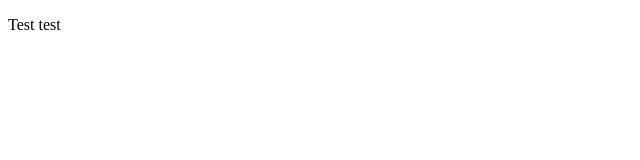
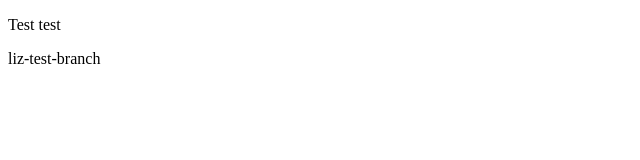
Before and after one commit to elmather89/collab-test, a plain HTML site: page index.html in a window 1280 px wide. Shown: the full height of the page, 0-640 px from the left. Drawn offline with Linux system fonts and the light colour scheme.

Commit message:
testing conflicts

```diff
--- a/index.html
+++ b/index.html
@@ -15,5 +15,12 @@
         </div>
     </div>
 
+    <div class="row">
+        <div class="col-md-12">
+            <p>liz-test-branch</p>
+        </div>
+    </div>
+</div>
+
 </body>
 </html>
--- a/liz.js
+++ b/liz.js
@@ -2,4 +2,9 @@ $(document).ready(function() {
     // code here! ===========================
     // code here! ===========================
     // code here! ===========================
+    // code here! ===========================
+    // code here! ===========================
+    // code here! ===========================
+
 })
+;
```
